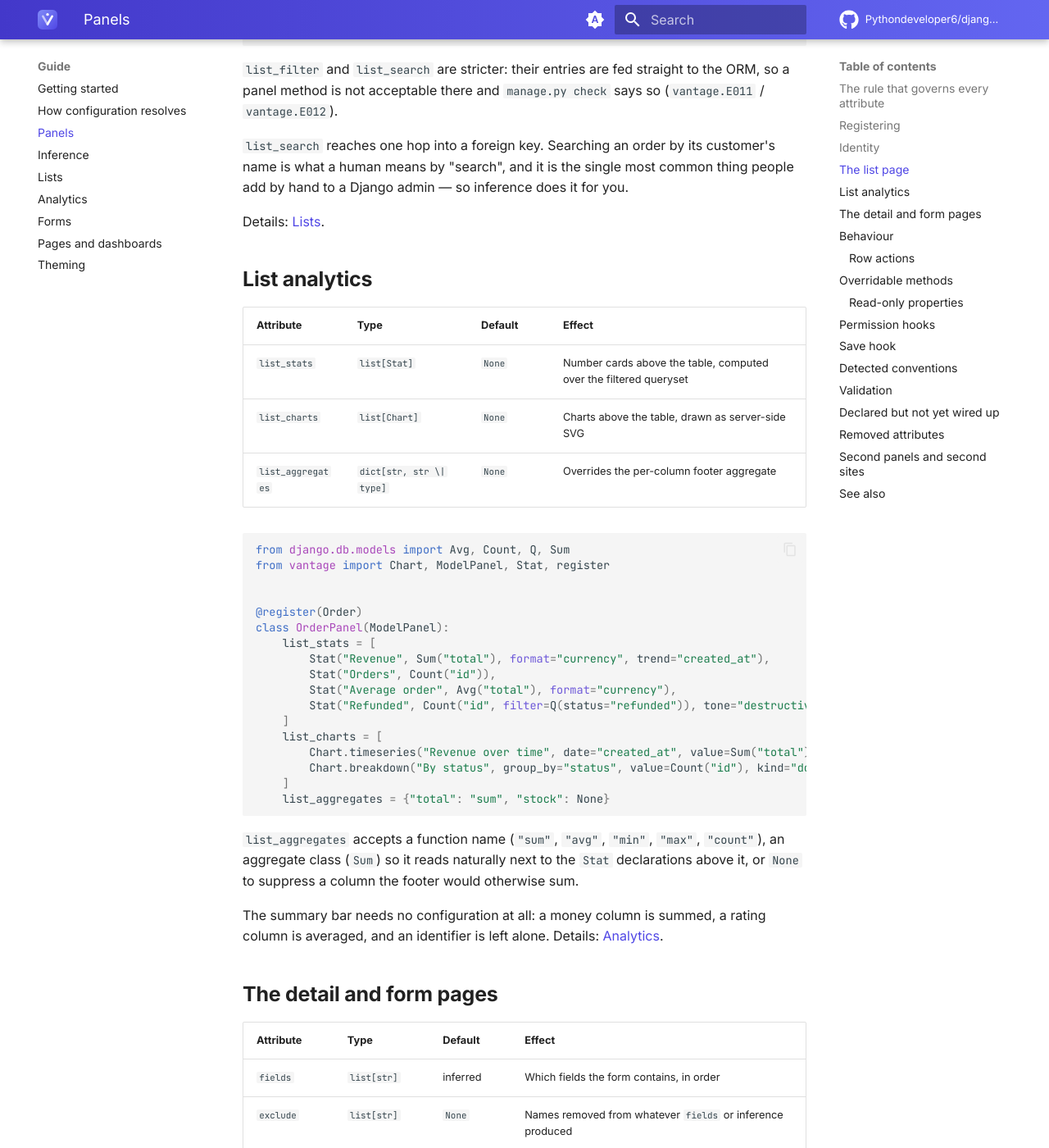
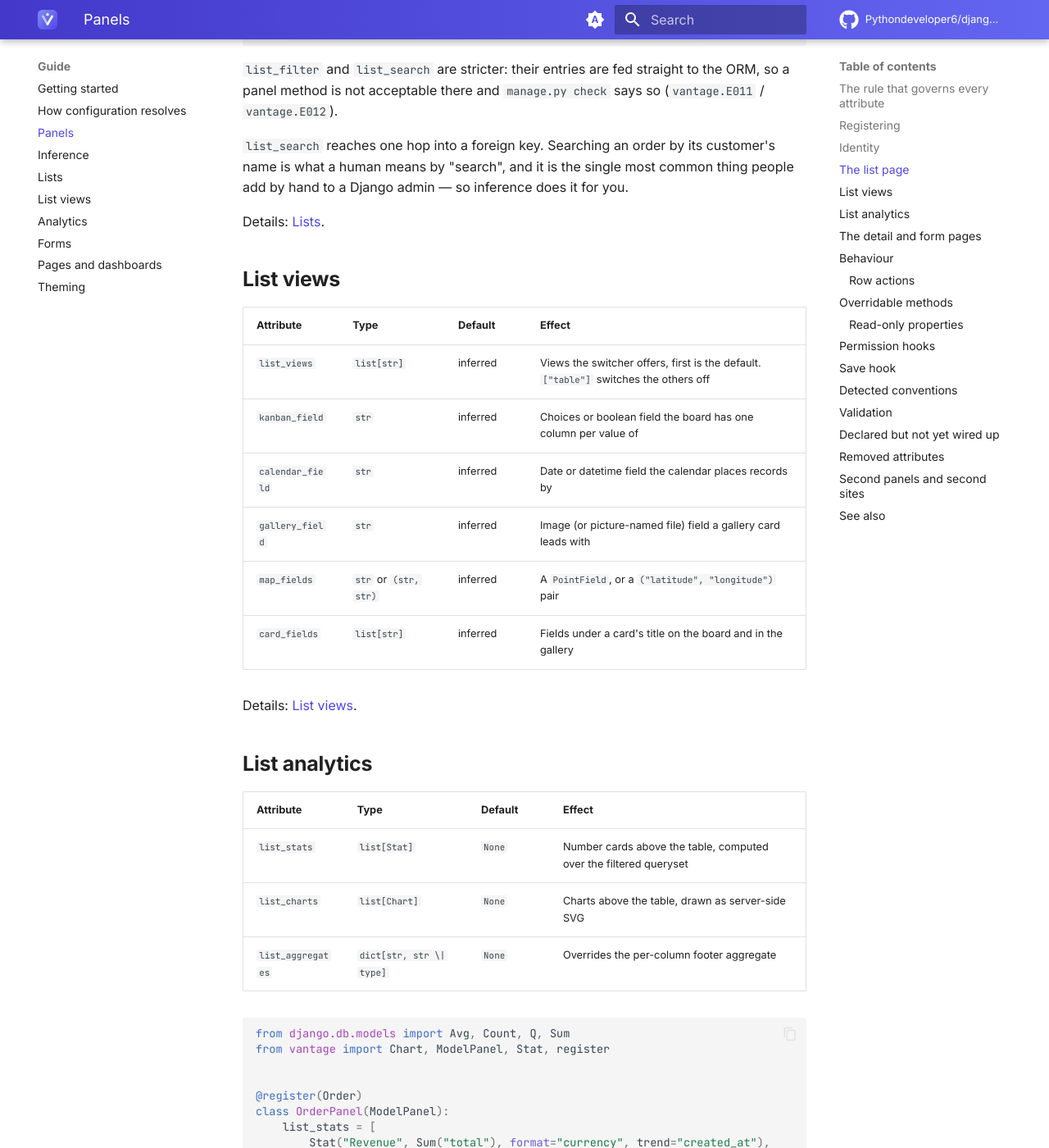
Before and after one commit to Pythondeveloper6/django-vantage, an MkDocs documentation site: the page built from docs/panels.md, in a window 1280 px wide and 1400 px high, scrolled down 3740 px. Shown: the whole window at 82% size. Built offline with MkDocs 1.6.1 and Material for MkDocs 9.7.7, drawn with Linux system fonts in a browser that asks for light colours; comment, search, counter and statistics services are not loaded; some of the changed text lies outside the part shown.

Commit message:
Document the list views

```diff
--- a/docs/panels.md
+++ b/docs/panels.md
@@ -158,6 +158,19 @@ name is what a human means by "search", and it is the single most common thing p
 add by hand to a Django admin — so inference does it for you.
 
 Details: [Lists](lists.md).
+
+## List views
+
+| Attribute | Type | Default | Effect |
+|---|---|---|---|
+| `list_views` | `list[str]` | inferred | Views the switcher offers, first is the default. `["table"]` switches the others off |
+| `kanban_field` | `str` | inferred | Choices or boolean field the board has one column per value of |
+| `calendar_field` | `str` | inferred | Date or datetime field the calendar places records by |
+| `gallery_field` | `str` | inferred | Image (or picture-named file) field a gallery card leads with |
+| `map_fields` | `str` or `(str, str)` | inferred | A `PointField`, or a `("latitude", "longitude")` pair |
+| `card_fields` | `list[str]` | inferred | Fields under a card's title on the board and in the gallery |
+
+Details: [List views](list-views.md).
 
 ## List analytics
 
@@ -447,6 +460,13 @@ defaults are skipped.
 | `vantage.E018` | `list_select_related` names something that is not a field path, or crosses a multi-valued relation `select_related` cannot follow |
 | `vantage.E019` | `related_tabs` is set to something other than `True`, `False` or `None` |
 | `vantage.E020` | A [removed attribute](#removed-attributes) — currently only `permissions` — is still set |
+| `vantage.E070` | `list_views` is not a non-empty list, or names a view that does not exist |
+| `vantage.E071` | `list_views` names a view the model has no field for |
+| `vantage.E072` | `kanban_field` is not a local field with 2–12 choices, or a `BooleanField` |
+| `vantage.E073` | `calendar_field` is not a `DateField` or `DateTimeField` |
+| `vantage.E074` | `gallery_field` is not an `ImageField` or `FileField` |
+| `vantage.E075` | `map_fields` is neither a `PointField` nor a pair of `FloatField`/`DecimalField`s |
+| `vantage.E076` | `card_fields` names something that is not a field, a model attribute or a panel method |
 
 `vantage.E020` is also issued from an unrelated place, `nav.py`, for a malformed
 [`NAV`](settings.md#navigation) entry — the same numeric id covers two different
--- a/mkdocs.yml
+++ b/mkdocs.yml
@@ -109,6 +109,7 @@ nav:
       - Panels: panels.md
       - Inference: inference.md
       - Lists: lists.md
+      - List views: list-views.md
       - Analytics: analytics.md
       - Forms: forms.md
       - Pages and dashboards: pages-and-dashboards.md
```
Also changed, not shown: docs/list-views.md (added, +134 -0 lines), docs/settings.md (+2 -1 lines).
